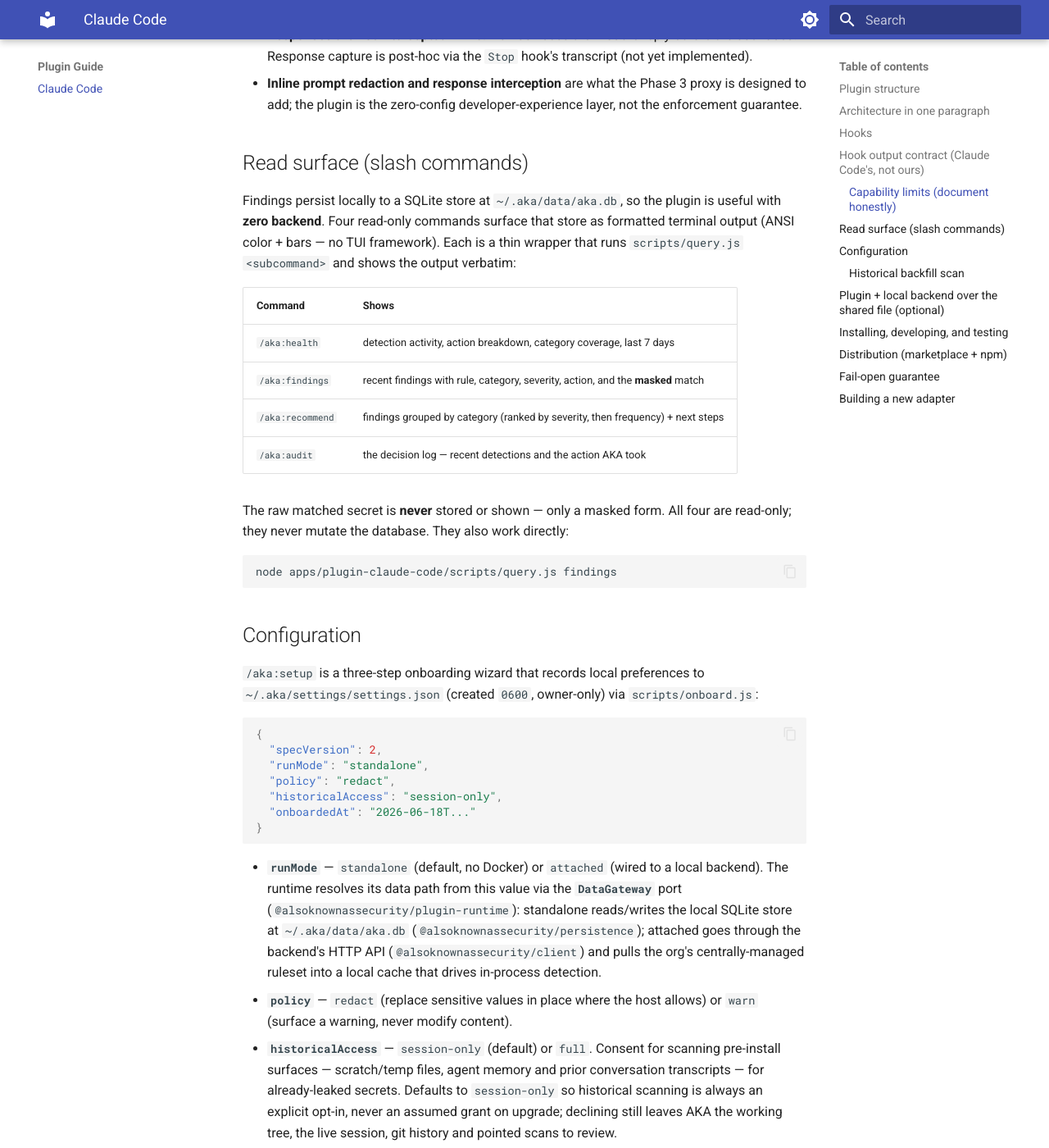
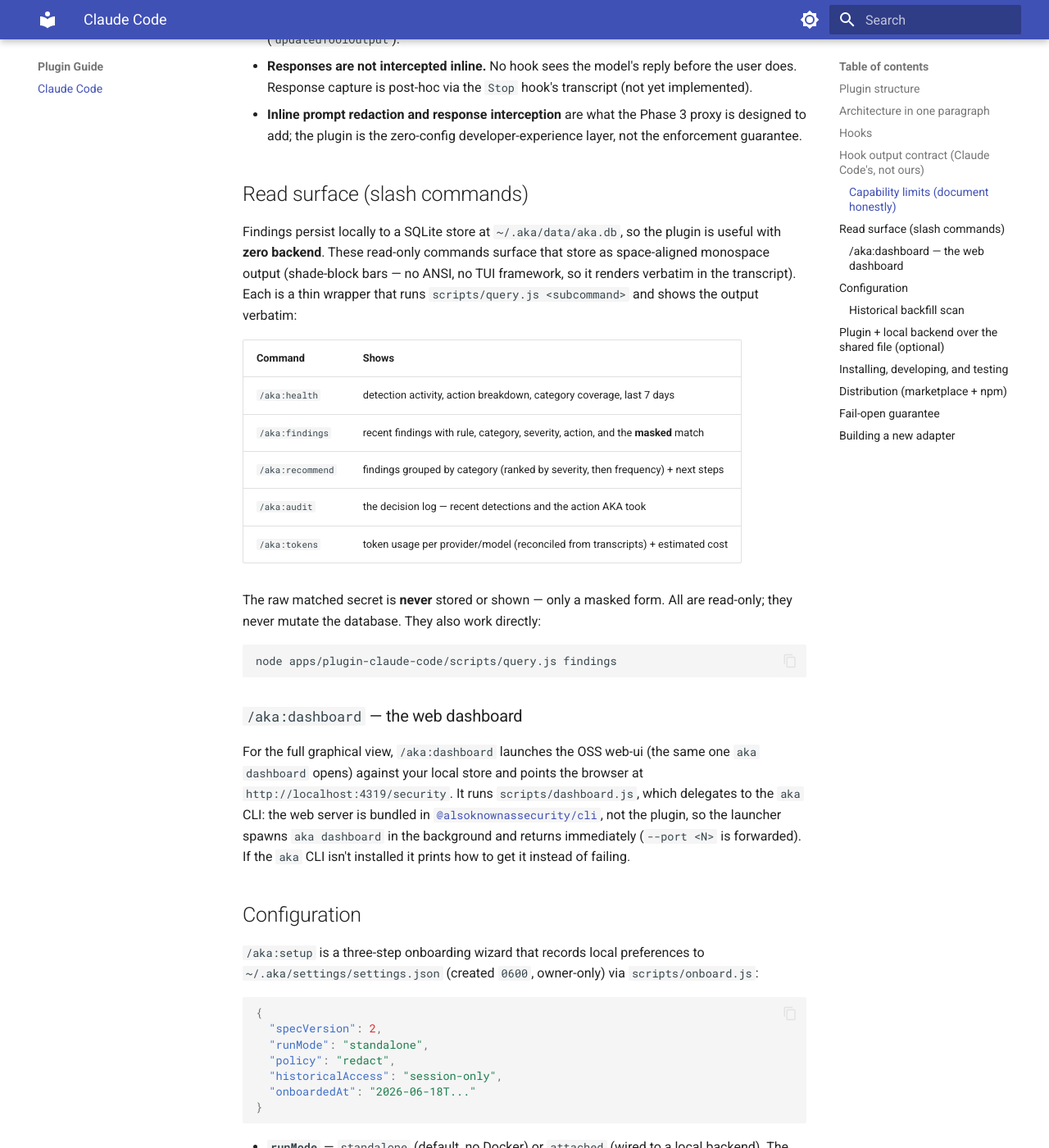
Before and after one commit to akasecurity/ai-tc-docs, an MkDocs documentation site: the page built from docs/plugin/claude-code.md, in a window 1280 px wide and 1400 px high, scrolled down 2880 px. Shown: the whole window at 82% size. Built offline with MkDocs 1.6.1 and Material for MkDocs 9.7.7, drawn with Linux system fonts in a browser that asks for light colours; some of the changed text lies outside the part shown.

Commit message:
feat(plugin): add /aka:dashboard command to launch the web dashboard (#210)
Adds a new `/aka:dashboard` slash command that brings up the AKA web
dashboard, mirroring the `aka dashboard` CLI command. The plugin ships as
self-contained bundled scripts (no node_modules), so it can't host the
Next.js web-ui itself — the server is bundled in @alsoknownassecurity/cli. The new
launcher (scripts/dashboard.js) therefore delegates to the `aka` CLI: it
spawns `aka dashboard` detached so the slash command returns immediately,
prints the local URL (http://localhost:4319/security), and forwards
`--port <N>`. If the CLI isn't on PATH it prints how to install it — fail-open,
no stack trace.

Pure arg/copy helpers live in dashboard-launch.ts (unit-tested) so the entry
script only owns the child_process spawn + stdout.

Docs (plugin/claude-code.md) and README updated; also lists the previously
undocumented /aka:tokens read surface.

````diff
--- a/docs/plugin/claude-code.md
+++ b/docs/plugin/claude-code.md
@@ -12,13 +12,15 @@ apps/plugin-claude-code/
 │   └── plugin.json      # manifest — ONLY this file goes in .claude-plugin/
 ├── hooks/hooks.json     # hook → script wiring (auto-discovered)
 ├── commands/            # /aka:* slash commands (auto-discovered)
-│   ├── setup.md         #   /aka:setup    — onboarding wizard
-│   ├── health.md        #   /aka:health   — detection activity + posture
-│   ├── findings.md      #   /aka:findings — recent findings (masked)
-│   ├── recommend.md     #   /aka:recommend— top recommendations
-│   └── audit.md         #   /aka:audit    — recent enforcement decisions
+│   ├── setup.md         #   /aka:setup     — onboarding wizard
+│   ├── dashboard.md     #   /aka:dashboard — launch the web dashboard (via the aka CLI)
+│   ├── health.md        #   /aka:health    — detection activity + posture
+│   ├── findings.md      #   /aka:findings  — recent findings (masked)
+│   ├── recommend.md     #   /aka:recommend — top recommendations
+│   ├── audit.md         #   /aka:audit     — recent enforcement decisions
+│   └── tokens.md        #   /aka:tokens    — token usage + estimated cost
 └── scripts/*.js         # built scripts (tsup output, self-contained):
-                         #   hooks + query.js (read surface) + onboard.js
+                         #   hooks + query.js (read surface) + dashboard.js + onboard.js
 ```
 
 `scripts/*.js` is **build artifact, not source** — it is `.gitignore`d and never committed (it produces noisy, unreviewable diffs). It is regenerated by `tsup` and shipped inside the published npm package; see [Distribution](#distribution-marketplace--npm).
@@ -100,7 +102,7 @@ The hooks cannot do everything the warn/redact/block model might imply:
 
 ## Read surface (slash commands)
 
-Findings persist locally to a SQLite store at `~/.aka/data/aka.db`, so the plugin is useful with **zero backend**. Four read-only commands surface that store as formatted terminal output (ANSI color + bars — no TUI framework). Each is a thin wrapper that runs `scripts/query.js <subcommand>` and shows the output verbatim:
+Findings persist locally to a SQLite store at `~/.aka/data/aka.db`, so the plugin is useful with **zero backend**. These read-only commands surface that store as space-aligned monospace output (shade-block bars — no ANSI, no TUI framework, so it renders verbatim in the transcript). Each is a thin wrapper that runs `scripts/query.js <subcommand>` and shows the output verbatim:
 
 | Command          | Shows                                                                           |
 | ---------------- | ------------------------------------------------------------------------------- |
@@ -108,12 +110,17 @@ Findings persist locally to a SQLite store at `~/.aka/data/aka.db`, so the plugi
 | `/aka:findings`  | recent findings with rule, category, severity, action, and the **masked** match |
 | `/aka:recommend` | findings grouped by category (ranked by severity, then frequency) + next steps  |
 | `/aka:audit`     | the decision log — recent detections and the action AKA took                    |
+| `/aka:tokens`    | token usage per provider/model (reconciled from transcripts) + estimated cost   |
 
-The raw matched secret is **never** stored or shown — only a masked form. All four are read-only; they never mutate the database. They also work directly:
+The raw matched secret is **never** stored or shown — only a masked form. All are read-only; they never mutate the database. They also work directly:
 
 ```bash
 node apps/plugin-claude-code/scripts/query.js findings
 ```
+
+### `/aka:dashboard` — the web dashboard
+
+For the full graphical view, `/aka:dashboard` launches the OSS web-ui (the same one `aka dashboard` opens) against your local store and points the browser at `http://localhost:4319/security`. It runs `scripts/dashboard.js`, which delegates to the `aka` CLI: the web server is bundled in [`@alsoknownassecurity/cli`](../getting-started/cli.md), not the plugin, so the launcher spawns `aka dashboard` in the background and returns immediately (`--port <N>` is forwarded). If the `aka` CLI isn't installed it prints how to get it instead of failing.
 
 ## Configuration
 
````
